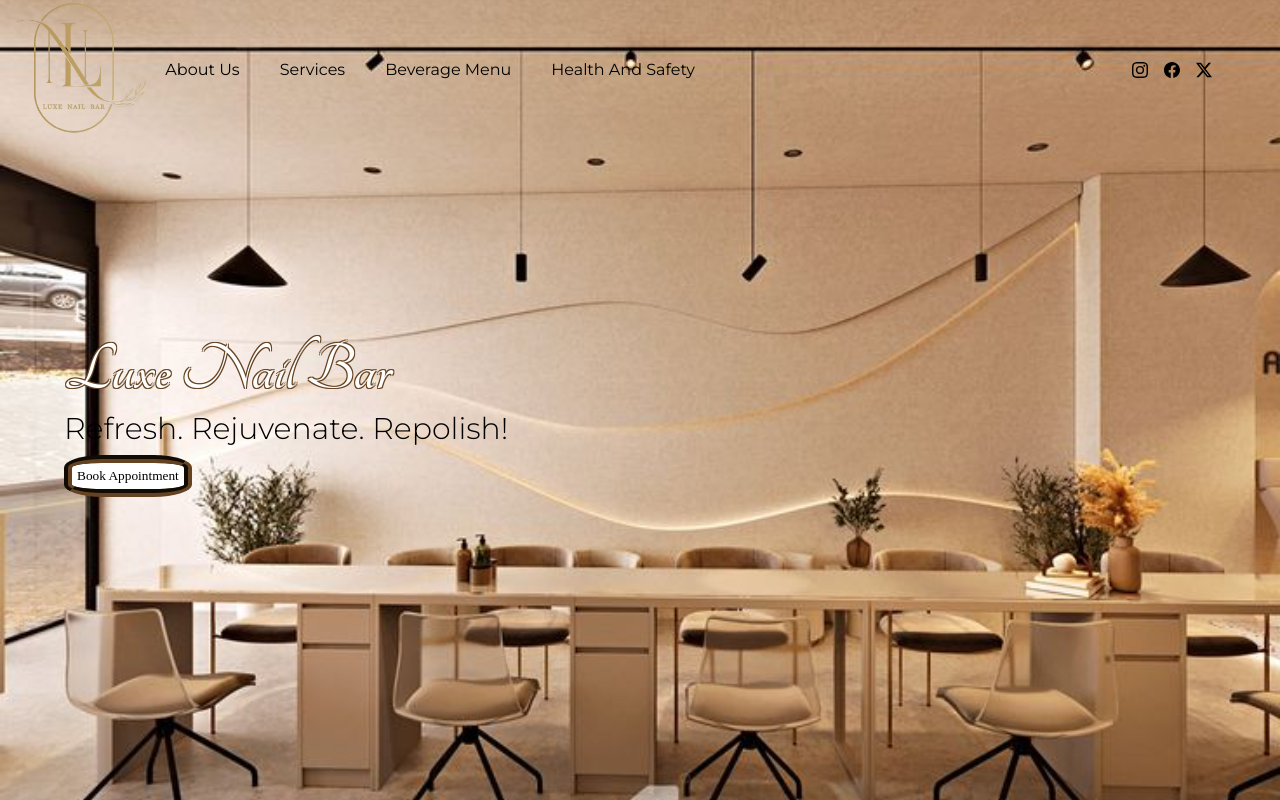
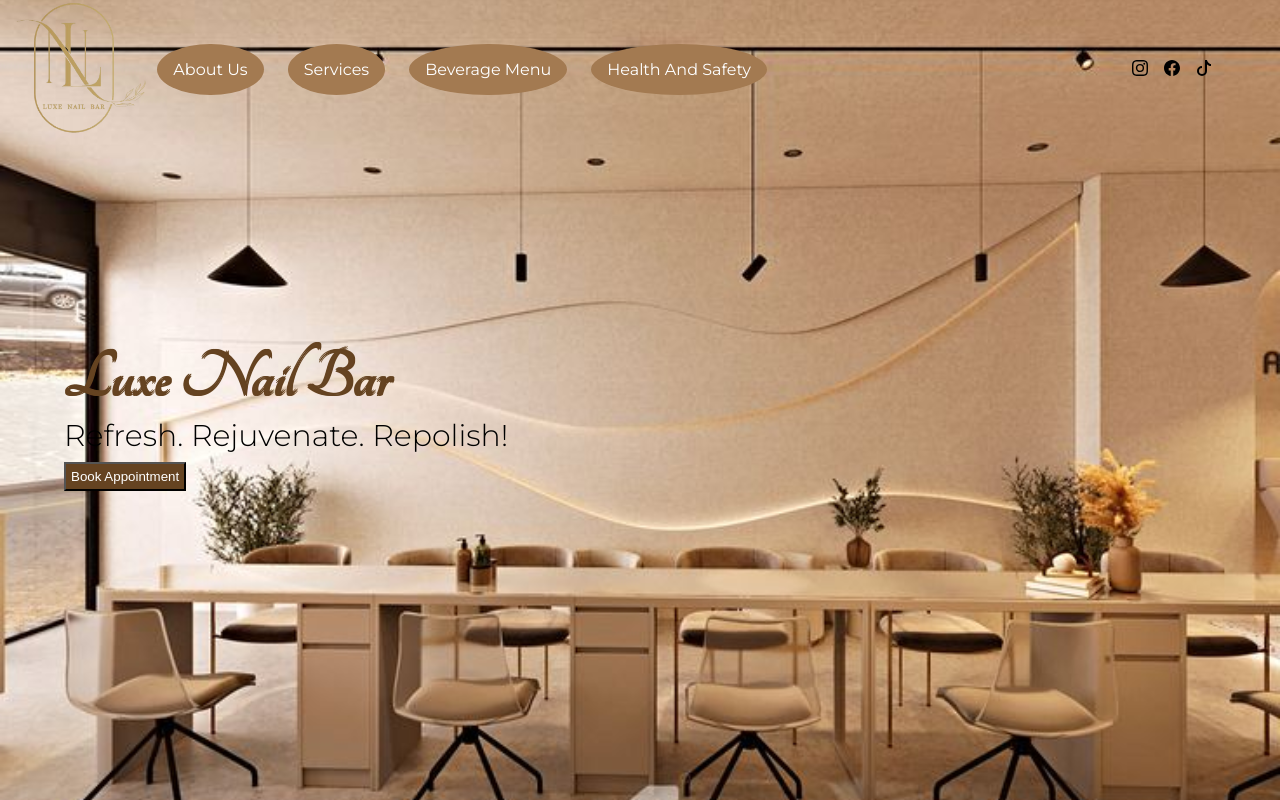
Before and after one commit to R41Ryan/luxe-nail-bar, a React (Vite) app in the folder luxe-nail-bar/: page / in a window 1280 px wide. Shown: the top 800 px of the page. Built offline with nearby package versions, Linux system fonts and the light colour scheme; a web font is replaced by a local one.

Commit message:
styled a lot

```diff
--- a/luxe-nail-bar/src/components/Header.jsx
+++ b/luxe-nail-bar/src/components/Header.jsx
@@ -2,6 +2,7 @@ import { useEffect, useRef, useState } from "react";
 import instagramLogo from "../assets/instagram.svg";
 import facebookLogo from "../assets/facebook.svg";
 import twitterXLogo from "../assets/twitter-x.svg";
+import tiktokLogo from "../assets/tiktok.svg"
 import threeDots from "../assets/three-dots-vertical.svg";
 import businessLogo from "../assets/luxe-nail-bar-logo.png";
 
@@ -76,9 +77,9 @@ function Header({ setPage }) {
           </a>
         </ul>
         <div className="social-media-links">
-          <img src={instagramLogo} alt="Instagram" />
-          <img src={facebookLogo} alt="FaceBook" />
-          <img src={twitterXLogo} alt="Twitter X" />
+          <a href="https://www.instagram.com/luxenailsbar_bd?igsh=MWM0M2RqbjlhenFqdw==" target="_blank" rel="noopener noreferrer"><img src={instagramLogo} alt="Instagram" /></a>
+          <a href="" target="_blank" rel="noopener noreferrer"><img src={facebookLogo} alt="FaceBook" /></a>
+          <a href="https://www.tiktok.com/@luxe.nail.bar.bla?_t=ZM-8w0HZdpPMrG&_r=1" target="_blank" rel="noopener noreferrer"><img src={tiktokLogo} alt="Tiktok" /></a>
         </div>
       </nav>
       <header className={minimized ? "minimized" : ""}>
@@ -123,9 +124,9 @@ function Header({ setPage }) {
           </ul>
         </nav>
         <div className="social-media-links">
-          <img src={instagramLogo} alt="Instagram" />
-          <img src={facebookLogo} alt="FaceBook" />
-          <img src={twitterXLogo} alt="Twitter X" />
+          <a href="https://www.instagram.com/luxenailsbar_bd?igsh=MWM0M2RqbjlhenFqdw==" target="_blank" rel="noopener noreferrer"><img src={instagramLogo} alt="Instagram" /></a>
+          <a href="" target="_blank" rel="noopener noreferrer"><img src={facebookLogo} alt="FaceBook" /></a>
+          <a href="https://www.tiktok.com/@luxe.nail.bar.bla?_t=ZM-8w0HZdpPMrG&_r=1" target="_blank" rel="noopener noreferrer"><img src={tiktokLogo} alt="Tiktok" /></a>
         </div>
         <img
           className="side-nav-bar-btn"
--- a/luxe-nail-bar/src/style.css
+++ b/luxe-nail-bar/src/style.css
@@ -7,7 +7,7 @@
 }
 
 html {
-  background-color: var(--secondary-color);
+  background-image: url(./assets/background-image.jpg);
 }
 
 a {
@@ -152,7 +152,10 @@ header {
 }
 
 .header-links li {
-  padding: 0.5rem;
+  background-color: #a37a51;
+  color: white;
+  border-radius: 100%;
+  padding: 1rem;
   margin: 0.5rem;
 }
 
@@ -172,12 +175,8 @@ main {
 }
 
 button {
-  background-color: var(--primary-color);
-  border-style: groove;
-  border-width: 0.5rem;
-  border-radius: 30%;
-  border-color: var(--accent-color);
-  font-family: "Cactus Classical Serif", serif;
+  background-color: var(--accent-color);
+  color: var(--primary-color);
   padding: 5px;
   cursor: pointer;
 }
@@ -210,7 +209,7 @@ button {
 }
 
 #hero div h1 {
-  color: var(--primary-color);
+  color: var(--accent-color);
   text-shadow: -1px -1px var(--accent-color), -1px 1px var(--accent-color),
     1px -1px var(--accent-color), 1px 1px var(--accent-color);
   font-size: 70px;
@@ -353,7 +352,6 @@ button {
 }
 
 #beverage-menu-section {
-  background-color: var(--secondary-color);
   padding: 1rem;
   display: flex;
   flex-direction: column;
@@ -437,9 +435,9 @@ button {
 footer {
   display: flex;
   justify-content: space-between;
-  background-color: var(--secondary-color);
   padding: 5rem;
   min-height: 25vh;
+  color: white;
 }
 
 footer ul {
```
Also changed, not shown: luxe-nail-bar/src/assets/background-image.jpg (added), luxe-nail-bar/src/assets/tiktok.svg (added).
